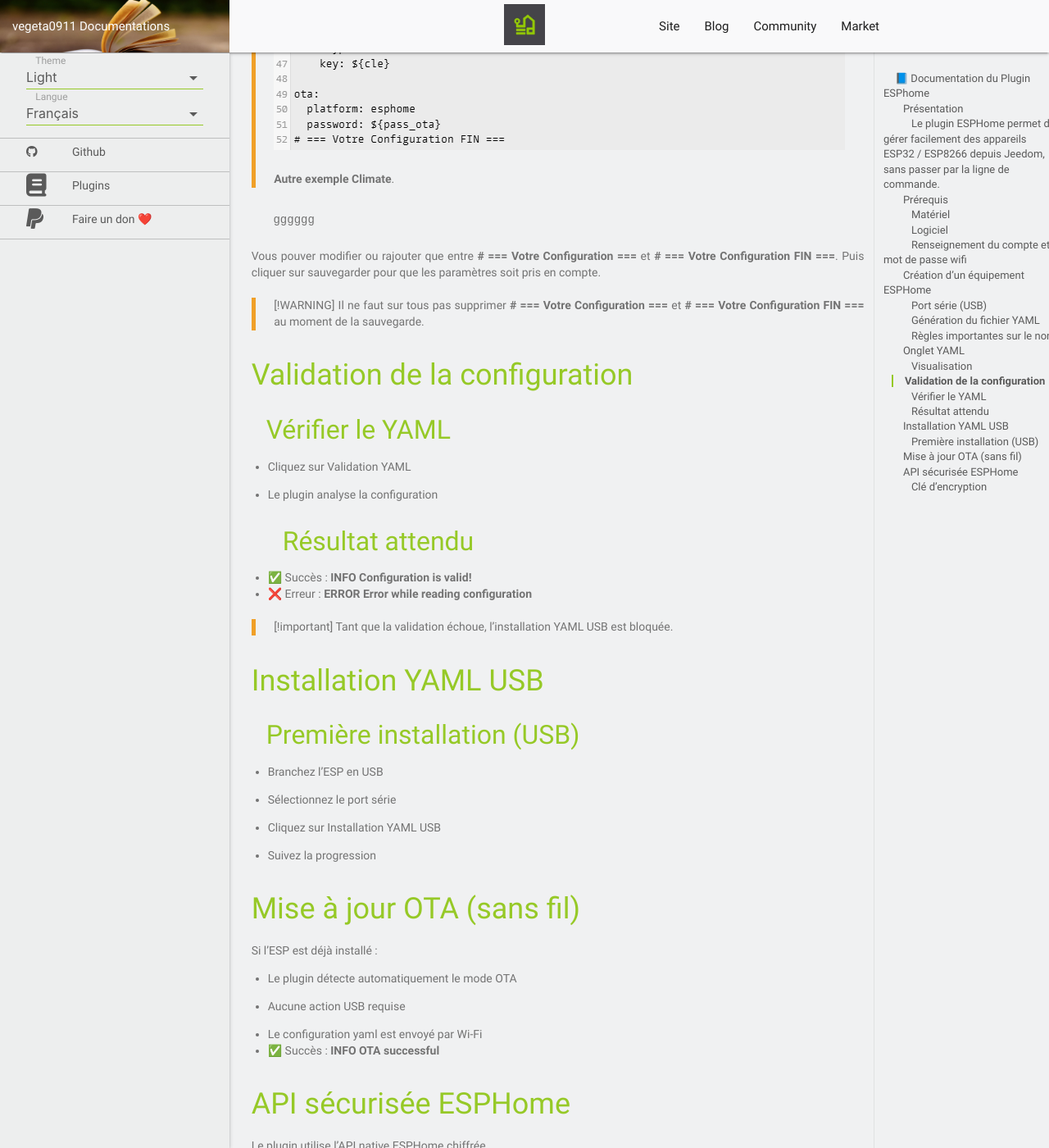
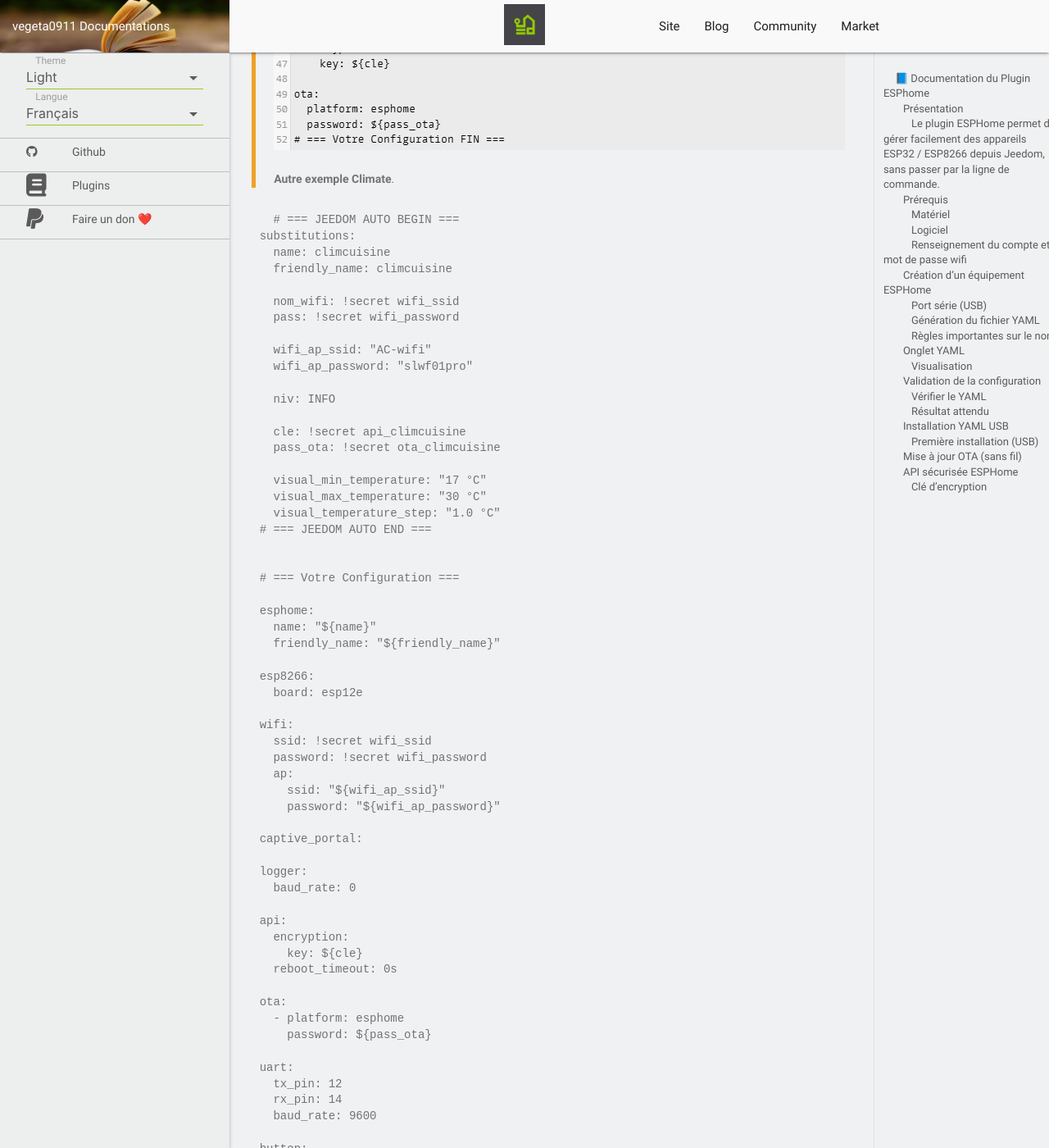
Before and after one commit to vegeta0911/documentation, a Jekyll site: the page built from plugins/fr_FR/ESPhome/index.md, in a window 1280 px wide and 1400 px high, scrolled down 3150 px. Shown: the whole window at 82% size. Built offline with Jekyll 4.4.1, drawn with Linux system fonts in a browser that asks for light colours; nearby versions of some CDN libraries; our own code applies the rules of GitHub Pages for plain Markdown files; library files that are not in the unit come from our copies; some of the changed text lies outside the part shown.

Commit message:
Add configuration for Jeedom climate control

```diff
--- a/plugins/fr_FR/ESPhome/index.md
+++ b/plugins/fr_FR/ESPhome/index.md
@@ -86,7 +86,147 @@
 >
 > **Autre exemple Climate**.
 <pre>
-  gggggg
+  # === JEEDOM AUTO BEGIN ===
+substitutions:
+  name: climcuisine
+  friendly_name: climcuisine
+
+  nom_wifi: !secret wifi_ssid
+  pass: !secret wifi_password
+
+  wifi_ap_ssid: "AC-wifi"
+  wifi_ap_password: "slwf01pro"
+
+  niv: INFO
+
+  cle: !secret api_climcuisine
+  pass_ota: !secret ota_climcuisine
+
+  visual_min_temperature: "17 °C"
+  visual_max_temperature: "30 °C"
+  visual_temperature_step: "1.0 °C"
+# === JEEDOM AUTO END ===
+
+
+# === Votre Configuration ===
+
+esphome:
+  name: "${name}"
+  friendly_name: "${friendly_name}"
+
+esp8266:
+  board: esp12e
+
+wifi:
+  ssid: !secret wifi_ssid
+  password: !secret wifi_password
+  ap:
+    ssid: "${wifi_ap_ssid}"
+    password: "${wifi_ap_password}"
+
+captive_portal:
+
+logger:
+  baud_rate: 0
+
+api:
+  encryption:
+    key: ${cle}
+  reboot_timeout: 0s
+
+ota:
+  - platform: esphome
+    password: ${pass_ota}
+
+uart:
+  tx_pin: 12
+  rx_pin: 14
+  baud_rate: 9600
+
+button:
+  - platform: factory_reset
+    name: "Réinitialisation d'usine"
+
+  - platform: template
+    name: "Basculement de l'affichage de ${friendly_name}"
+    icon: mdi:theme-light-dark
+    on_press:
+      - midea_ac.display_toggle:
+          id: midea_climate
+
+climate:
+  - platform: midea
+    id: midea_climate
+    name: "${friendly_name}"
+    autoconf: true
+    period: 2s
+    timeout: 2s
+    num_attempts: 2
+    beeper: true
+
+    visual:
+      min_temperature: "${visual_min_temperature}"
+      max_temperature: "${visual_max_temperature}"
+      temperature_step: "${visual_temperature_step}"
+
+    supported_modes:
+      - FAN_ONLY
+      - HEAT_COOL
+      - COOL
+      - HEAT
+      - DRY
+
+    custom_fan_modes:
+      - SILENT
+      - TURBO
+
+    supported_presets:
+      - ECO
+      - BOOST
+      - SLEEP
+
+    custom_presets:
+      - FREEZE_PROTECTION
+
+    supported_swing_modes:
+      - VERTICAL
+      - HORIZONTAL
+      - BOTH
+
+switch:
+  - platform: template
+    name: "Bip ${friendly_name}"
+    icon: mdi:volume-source
+    restore_mode: RESTORE_DEFAULT_OFF
+    optimistic: true
+    turn_on_action:
+      - midea_ac.beeper_on
+    turn_off_action:
+      - midea_ac.beeper_off
+
+remote_transmitter:
+  pin: GPIO13
+  carrier_duty_percent: 100%
+
+sensor:
+  - platform: wifi_signal
+    name: "Signal Wi-Fi de ${friendly_name}"
+    update_interval: 60s
+
+  - platform: uptime
+    id: uptime_sec
+    internal: true
+
+script:
+  - id: power_toggle
+    then:
+      - midea_ac.power_toggle
+
+web_server:
+  port: 80
+  local: true
+
+# === Votre Configuration FIN ===
 </pre>
 
 
```
